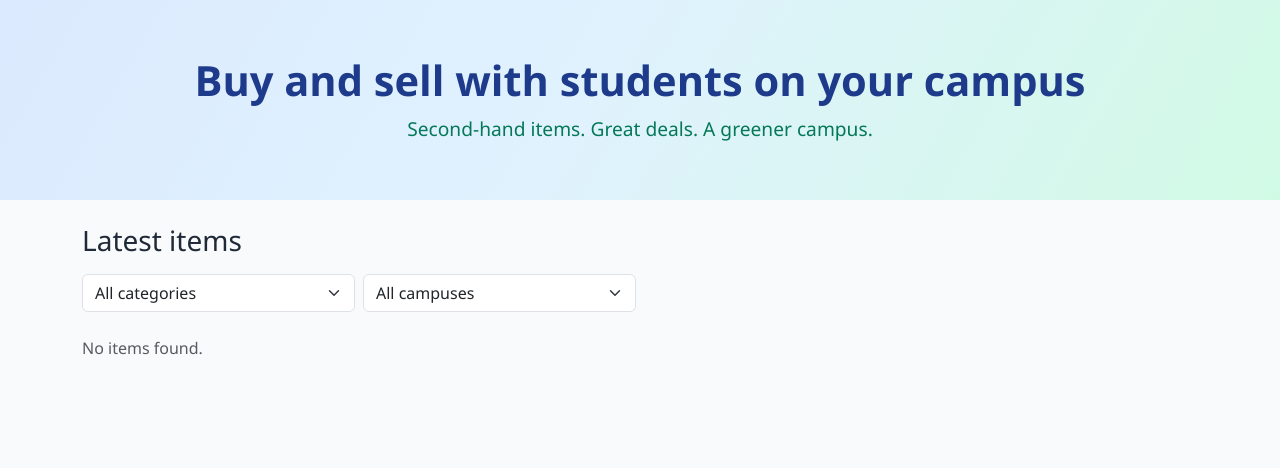
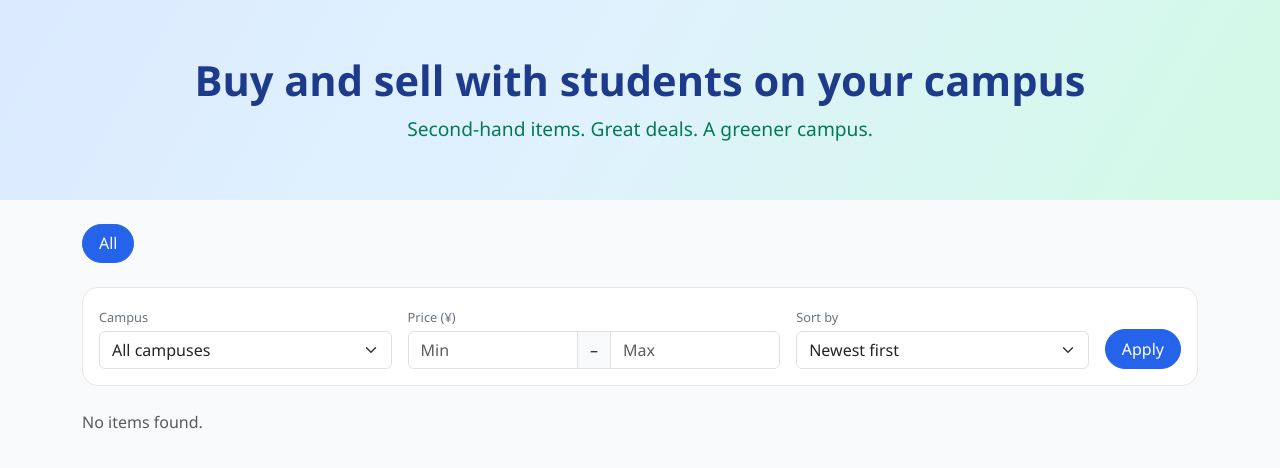
Before and after one commit to mafoudmaryam/campus-marketplace, a Django app: page / in a window 1280 px wide. Shown: the part 64-532 px from the top of the page. Run offline with Django 5.2, Linux system fonts and the light colour scheme; data that the repository does not hold is empty; some libraries are stand-ins or nearby versions.

Commit message:
Add category chips, price range filter and sorting to the home page

```diff
--- a/listings/views.py
+++ b/listings/views.py
@@ -1,3 +1,6 @@
+from decimal import Decimal, InvalidOperation
+from urllib.parse import urlencode
+
 from django.contrib.auth.decorators import login_required
 from django.core.paginator import Paginator
 from django.db.models import Q
@@ -7,6 +10,22 @@ from django.views.decorators.http import require_POST
 
 from .forms import ListingForm
 from .models import Category, Listing
+
+
+SORTS = {
+    "newest": ("Newest first", "-created_at"),
+    "price_asc": ("Price low to high", "price"),
+    "price_desc": ("Price high to low", "-price"),
+}
+
+
+def parse_price(value):
+    """Turn a query-string value into a non-negative Decimal, or None if it is empty or invalid."""
+    try:
+        price = Decimal(value.strip())
+    except (InvalidOperation, AttributeError):
+        return None
+    return price if price.is_finite() and price >= 0 else None
 
 
 def home(request):
@@ -26,10 +45,36 @@ def home(request):
     if campus in Listing.Campus.values:
         listings = listings.filter(campus=campus)
 
+    min_price = parse_price(request.GET.get("min_price", ""))
+    max_price = parse_price(request.GET.get("max_price", ""))
+    if min_price is not None:
+        listings = listings.filter(price__gte=min_price)
+    if max_price is not None:
+        listings = listings.filter(price__lte=max_price)
+
+    sort = request.GET.get("sort", "")
+    if sort not in SORTS:
+        sort = "newest"
+    # pk as a tie-breaker keeps pagination stable
+    listings = listings.order_by(SORTS[sort][1], "-pk")
+
     page = Paginator(listings, 12).get_page(request.GET.get("page"))
     # keep the search and filters in the page links
     params = request.GET.copy()
     params.pop("page", None)
+
+    # category chips keep every other filter but replace the category
+    chip_params = params.copy()
+    chip_params.pop("category", None)
+    chip_base = chip_params.urlencode()
+    chips = [{"name": "All", "slug": "", "querystring": chip_base}]
+    for item in Category.objects.all():
+        chips.append({
+            "name": item.name,
+            "slug": item.slug,
+            "querystring": urlencode({**chip_params.dict(), "category": item.slug}),
+        })
+
     context = {
         "listings": page,
         "page": page,
@@ -38,6 +83,11 @@ def home(request):
         "query": query,
         "selected_category": category,
         "selected_campus": campus,
+        "chips": chips,
+        "min_price": request.GET.get("min_price", "") if min_price is not None else "",
+        "max_price": request.GET.get("max_price", "") if max_price is not None else "",
+        "sorts": [(key, label) for key, (label, _) in SORTS.items()],
+        "selected_sort": sort,
         "querystring": params.urlencode(),
     }
     return render(request, "listings/home.html", context)
--- a/static/css/site.css
+++ b/static/css/site.css
@@ -161,3 +161,41 @@ body {
   color: #047857;
   margin: 0;
 }
+
+/* ---------- category chips and filters ---------- */
+.chips {
+  display: flex;
+  gap: .5rem;
+  overflow-x: auto;
+  padding-bottom: .5rem;
+  margin-bottom: 1rem;
+}
+.chip {
+  white-space: nowrap;
+  padding: .4rem 1rem;
+  border-radius: 999px;
+  background: #fff;
+  border: 1px solid var(--line);
+  color: var(--ink);
+  text-decoration: none;
+  font-weight: 500;
+  transition: border-color .15s, color .15s;
+}
+.chip:hover { border-color: var(--brand-blue); color: var(--brand-blue); }
+.chip.active { background: var(--brand-blue); border-color: var(--brand-blue); color: #fff; }
+
+.filter-bar {
+  display: flex;
+  flex-wrap: wrap;
+  align-items: flex-end;
+  gap: 1rem;
+  background: #fff;
+  border: 1px solid var(--line);
+  border-radius: 1rem;
+  padding: 1rem;
+  margin-bottom: 1.5rem;
+}
+.filter-field { flex: 1 1 160px; }
+.filter-price { flex-basis: 240px; }
+.filter-field .form-label { font-size: .8rem; color: var(--muted); margin-bottom: .25rem; }
+.filter-actions { display: flex; gap: .5rem; }
--- a/templates/listings/home.html
+++ b/templates/listings/home.html
@@ -10,30 +10,44 @@
 {% endblock %}
 
 {% block content %}
-<h1 class="h3 mb-3">Latest items</h1>
+<nav class="chips" aria-label="Categories">
+  {% for chip in chips %}
+    <a class="chip{% if chip.slug == selected_category %} active{% endif %}" href="?{{ chip.querystring }}"{% if chip.slug == selected_category %} aria-current="true"{% endif %}>{{ chip.name }}</a>
+  {% endfor %}
+</nav>
 
-<form method="get" class="row g-2 mb-4">
+<form method="get" class="filter-bar">
   <input type="hidden" name="q" value="{{ query }}">
-  <div class="col-sm-4 col-md-3">
-    <select name="category" class="form-select" onchange="this.form.submit()">
-      <option value="">All categories</option>
-      {% for category in categories %}
-        <option value="{{ category.slug }}" {% if category.slug == selected_category %}selected{% endif %}>{{ category.name }}</option>
-      {% endfor %}
-    </select>
-  </div>
-  <div class="col-sm-4 col-md-3">
-    <select name="campus" class="form-select" onchange="this.form.submit()">
+  <input type="hidden" name="category" value="{{ selected_category }}">
+  <div class="filter-field">
+    <label for="campus" class="form-label">Campus</label>
+    <select id="campus" name="campus" class="form-select" onchange="this.form.submit()">
       <option value="">All campuses</option>
       {% for value, label in campuses %}
         <option value="{{ value }}" {% if value == selected_campus %}selected{% endif %}>{{ label }}</option>
       {% endfor %}
     </select>
   </div>
-  <div class="col-auto">
-    <noscript><button class="btn btn-primary" type="submit">Filter</button></noscript>
-    {% if query or selected_category or selected_campus %}
-      <a class="btn btn-outline-secondary" href="{% url 'listings:home' %}">Clear</a>
+  <div class="filter-field filter-price">
+    <label for="min_price" class="form-label">Price (¥)</label>
+    <div class="input-group">
+      <input id="min_price" type="number" min="0" step="any" name="min_price" class="form-control" placeholder="Min" value="{{ min_price }}">
+      <span class="input-group-text">–</span>
+      <input id="max_price" type="number" min="0" step="any" name="max_price" class="form-control" placeholder="Max" value="{{ max_price }}" aria-label="Maximum price">
+    </div>
+  </div>
+  <div class="filter-field">
+    <label for="sort" class="form-label">Sort by</label>
+    <select id="sort" name="sort" class="form-select" onchange="this.form.submit()">
+      {% for value, label in sorts %}
+        <option value="{{ value }}" {% if value == selected_sort %}selected{% endif %}>{{ label }}</option>
+      {% endfor %}
+    </select>
+  </div>
+  <div class="filter-actions">
+    <button class="btn btn-auth btn-auth-primary" type="submit">Apply</button>
+    {% if query or selected_category or selected_campus or min_price or max_price %}
+      <a class="btn btn-auth btn-outline-secondary" href="{% url 'listings:home' %}">Clear</a>
     {% endif %}
   </div>
 </form>
```
Also changed, not shown: listings/tests.py (+48 -0 lines).
